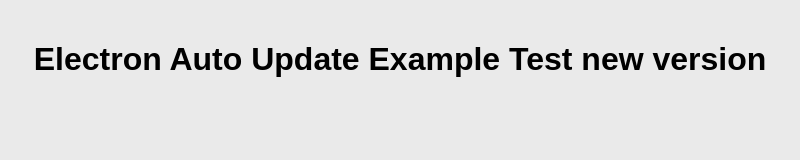
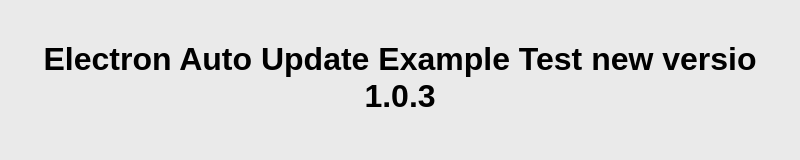
Before and after one commit to NaimHamidii/electron-publish-test, an Electron app: page index.html in a window 800 px wide. Drawn offline with Linux system fonts and the light colour scheme; no server answers.

Commit message:
new release

```diff
--- a/index.html
+++ b/index.html
@@ -26,7 +26,7 @@
   </style>
 </head>
 <body>
-  <h1>Electron Auto Update Example Test new version</h1>
+  <h1>Electron Auto Update Example Test new versio 1.0.3</h1>
   <p id="version"></p>
   <div id="notification" class="hidden">
     <p id="message"></p>
--- a/package.json
+++ b/package.json
@@ -1,6 +1,6 @@
 {
   "name": "electron-auto-update-example",
-  "version": "1.0.2",
+  "version": "1.0.3",
   "description": "",
   "main": "main.js",
   "repository": {
```
